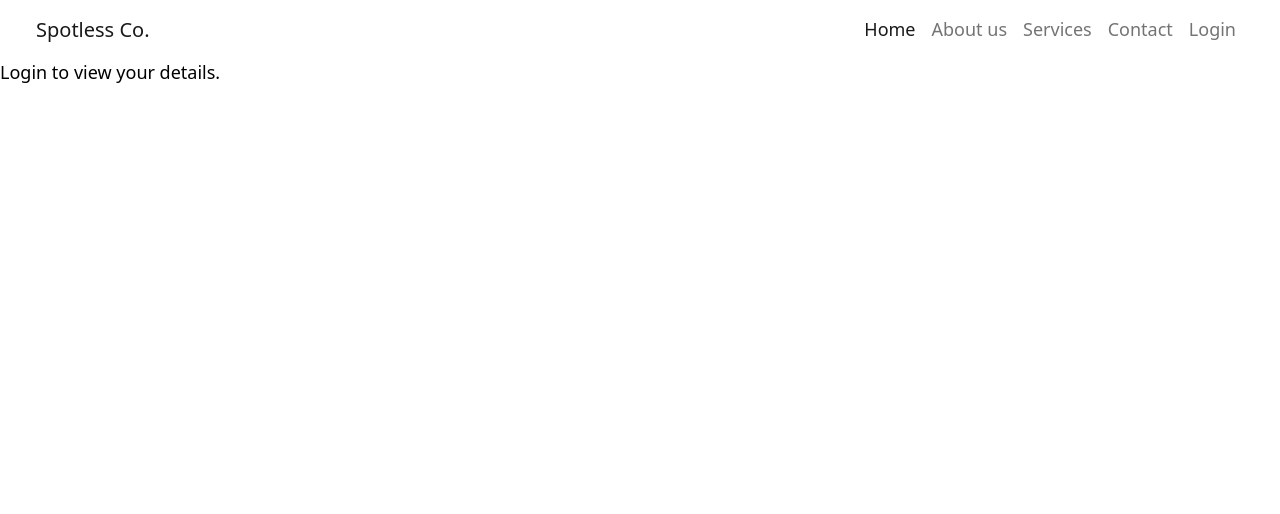
After one commit to AntociM/Project-4, a Django app: template templates/profile-base.html in a window 1280 px wide. The commit adds this page. Shown: the top 514 px of the page. Run offline with Django 3.2, Linux system fonts and the light colour scheme; the template is opened without the code that fills it, so the values that code supplies are empty; some libraries are stand-ins or nearby versions.

Commit message:
Add a new template for user profile this page is users control panel for upcoming events, manage subscription and edit profile.

```diff
--- a/templates/base-no-footer.html
+++ b/templates/base-no-footer.html
@@ -45,11 +45,11 @@
             <a class="nav-link" href="#">Contact</a>
           </li>
           {% if user.is_authenticated %}
+          <!-- <li class="nav-item">
+          <a class="nav-link" href="{% url 'account_logout' %}">Logout</a>
+          </li> -->
           <li class="nav-item">
-          <a class="nav-link" href="{% url 'account_logout' %}">Logout</a>
-          </li>
-          <li class="nav-item">
-            <a class="nav-link" href="{% url 'edit_profile' %}">Edit Profile</a>
+            <a class="nav-link" href="{% url 'dashboard_profile' %}"> {{ user }}</a>
           </li>
 
           {% else %}
@@ -65,13 +65,9 @@
     </nav>
   </div>
 
-  <!-- <div class="row h-100 mh-100 m-0 p-0 fill-height"> -->
-    <!-- <main> -->
-      {% block base_content %}
+  {% block base_content %}
       <!-- Content Goes here -->
-      {% endblock base_content %}
-    <!-- </main> -->
-  <!-- </div> -->
+  {% endblock base_content %}
 
   <!--Bootstrap-->
   <script src="https://cdn.jsdelivr.net/npm/bootstrap@5.1.3/dist/js/bootstrap.bundle.min.js"
--- /dev/null
+++ b/templates/profile-base.html
@@ -0,0 +1,44 @@
+{% extends "base.html" %}
+{% load django_bootstrap5 %}
+
+{% block content %}
+{% if user.is_authenticated %}
+<div class="container m-0 p-0">
+    <div class="row flex-nowrap">
+        <div class="col-2 d-flex flex-column flex-shrink-0 p-3" style="width: 280px;">
+            <ul class="nav nav-pills flex-column mb-auto">
+                <li class="nav-item">
+                    <a href="{% url 'dashboard_profile' %}" class="nav-link active" aria-current="page">
+                        Dashboard
+                    </a>
+                </li>
+                <li>
+                    <a href="{% url 'subscription_profile' %}" class="nav-link link-dark">
+                        Manage subcription
+                    </a>
+                </li>
+                <li>
+                    <a href="{% url 'edit_profile' %}" class="nav-link link-dark">
+                        Edit profile
+                    </a>
+                </li>
+                <a class="btn btn-warning" href="{% url 'account_logout' %}" role="button">Logout</a>
+
+            </ul>
+        </div>
+
+        <div class="col-10">
+            {% block profile-content %}
+
+            {% endblock profile-content %}
+        </div>
+    </div>
+</div>
+
+
+{% else %}
+
+<p>Login to view your details.</p>
+
+{% endif %}
+{%endblock %}
```
Also changed, not shown: templates/profile.html (deleted, +0 -22 lines).
